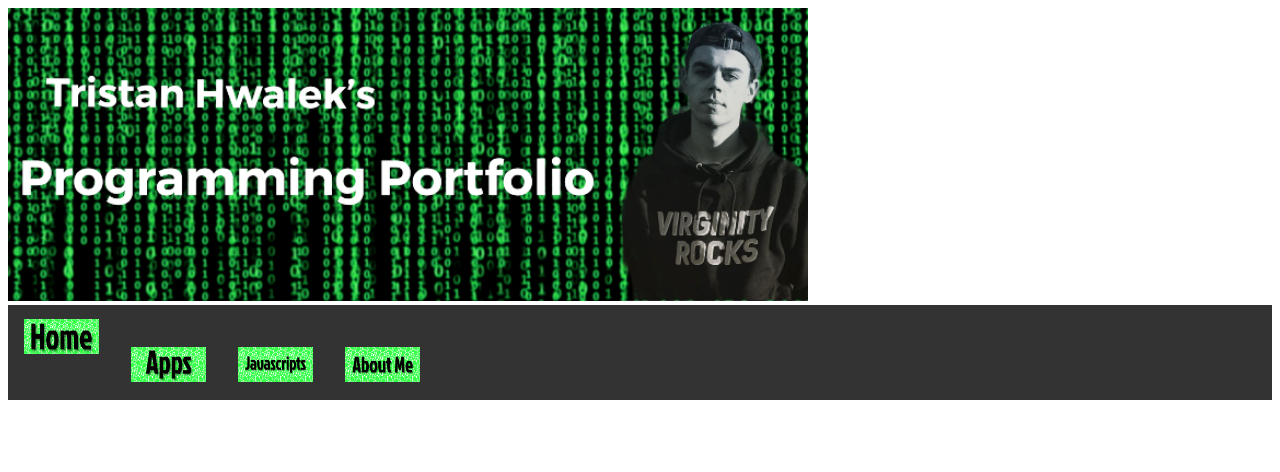
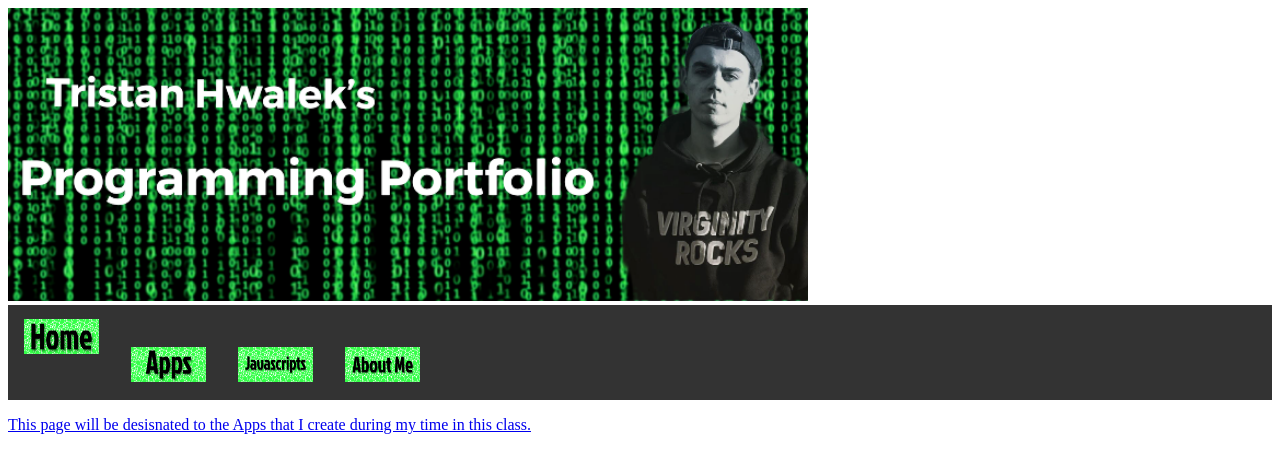
Before and after one commit to thwalek7/thwalek7.github.io, a plain HTML site: page page3index.html in a window 1280 px wide. Drawn offline with Linux system fonts and the light colour scheme.

Commit message:
Update page3index.html

```diff
--- a/page3index.html
+++ b/page3index.html
@@ -40,4 +40,9 @@ li a:hover {
 </ul>
 
     </body>
+
+    <body>
+        <title><strong>Tristan's Apps</strong></title>
+        <p> This page will be desisnated to the Apps that I create during my time in this class.</p>
+
 </html>
```
